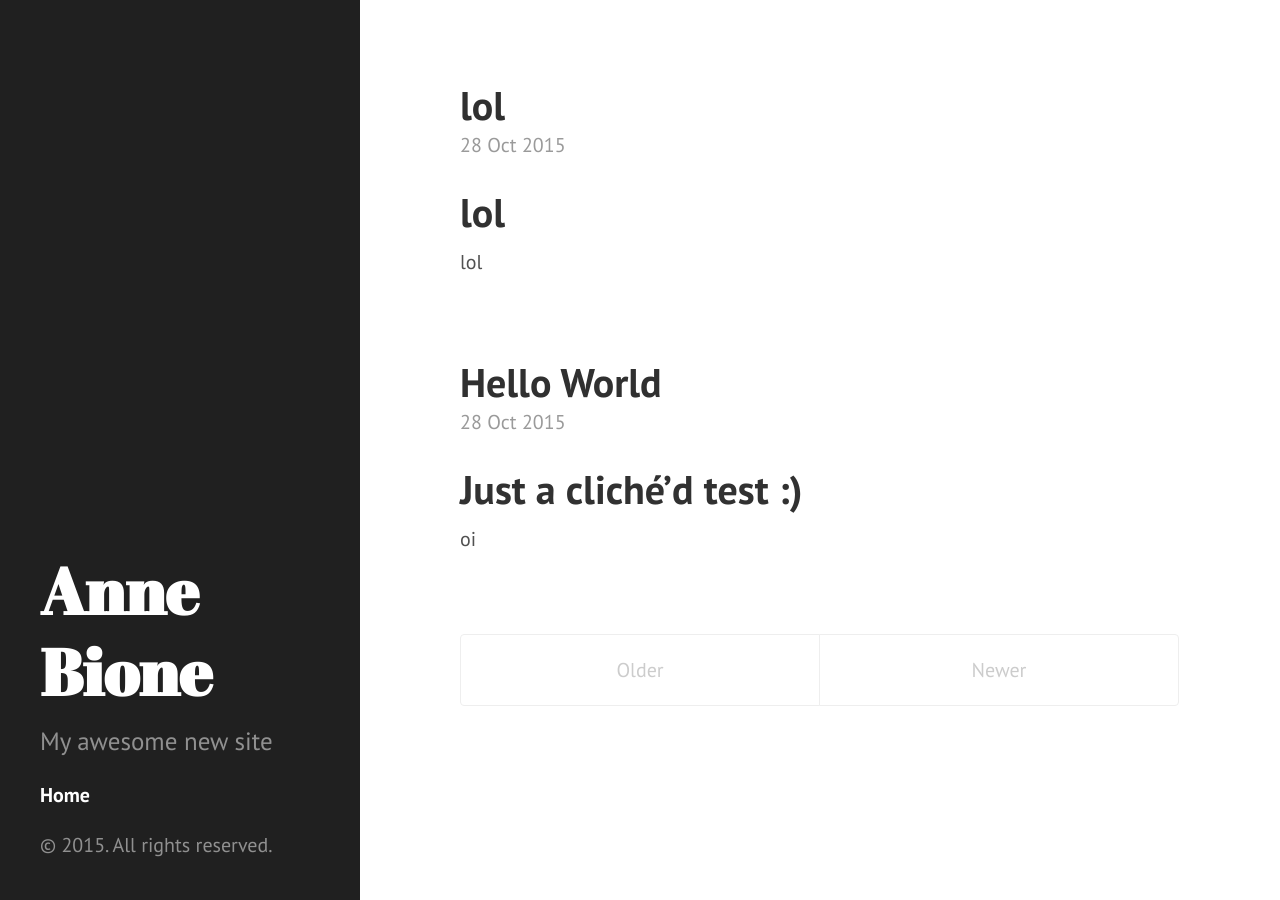
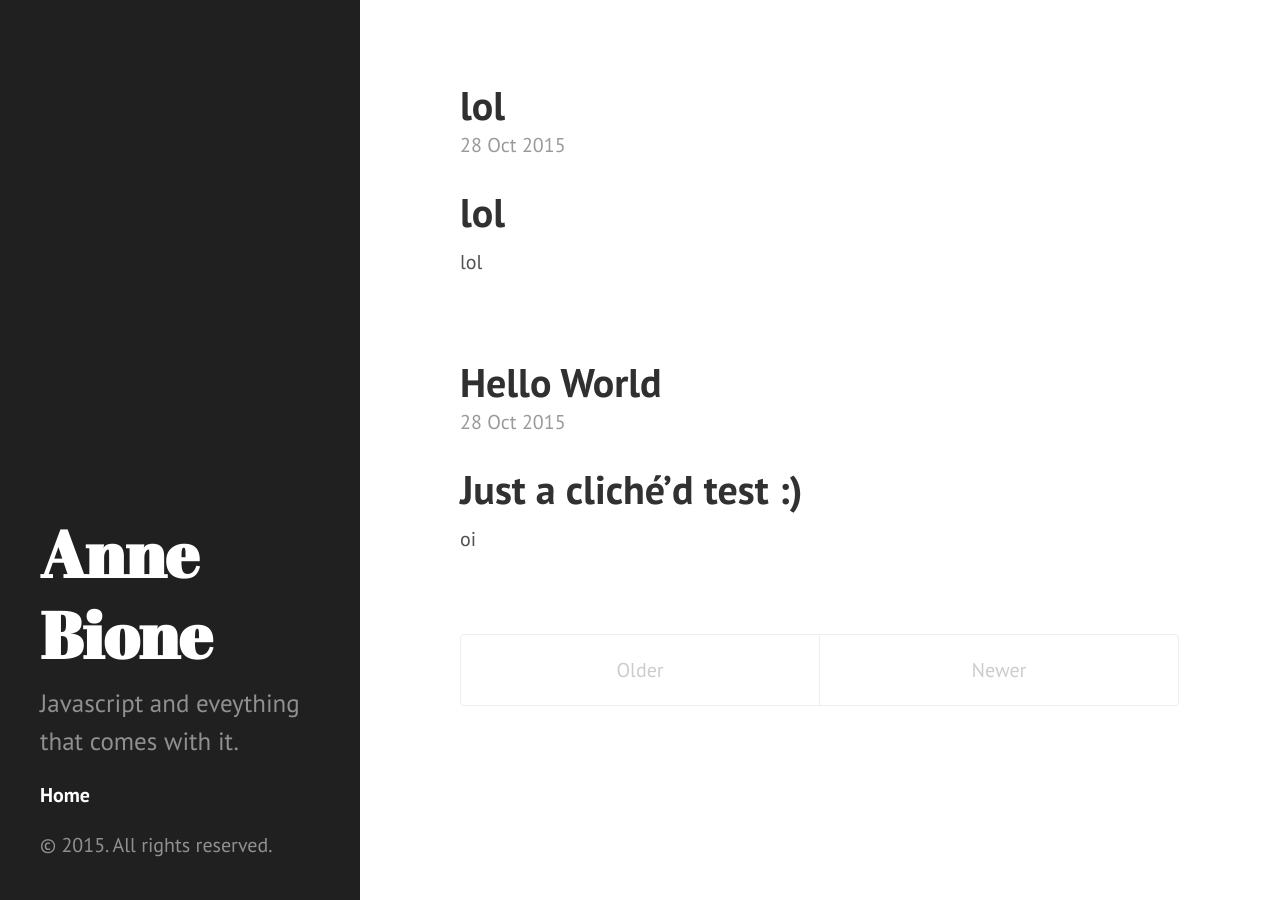
Before and after one commit to annebione/annebione.github.io, a Jekyll site: the page built from index.html, in a window 1280 px wide. Built offline with Jekyll 4.4.1, drawn with Linux system fonts in a browser that asks for light colours; the list of posts is cut into pages by our own code.

Commit message:
Update _config.yml

```diff
--- a/_config.yml
+++ b/_config.yml
@@ -4,5 +4,5 @@ markdown: kramdown
 url: http://annebione.github.io
 title: Anne Bione
 tagline: A log of everyday life
-description: My awesome new site
+description: Javascript and eveything that comes with it.
 paginate: 5
```
